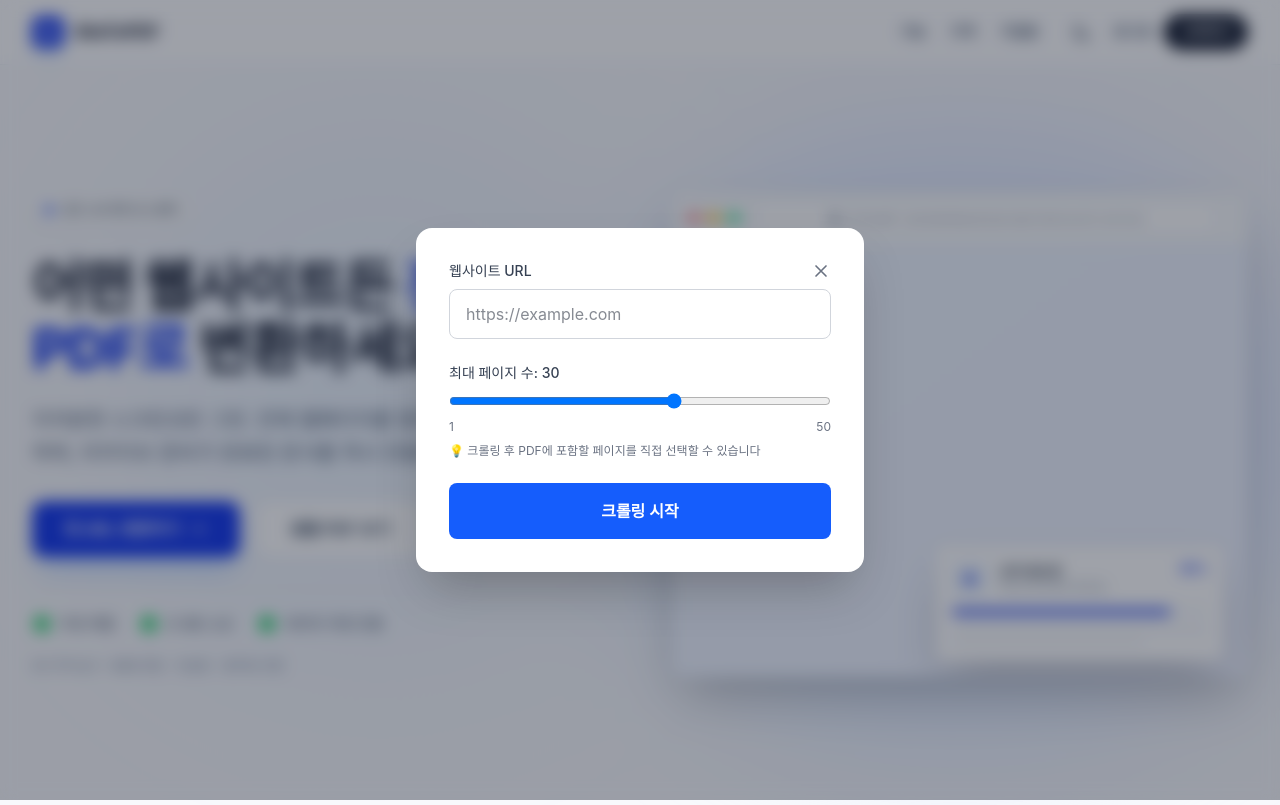
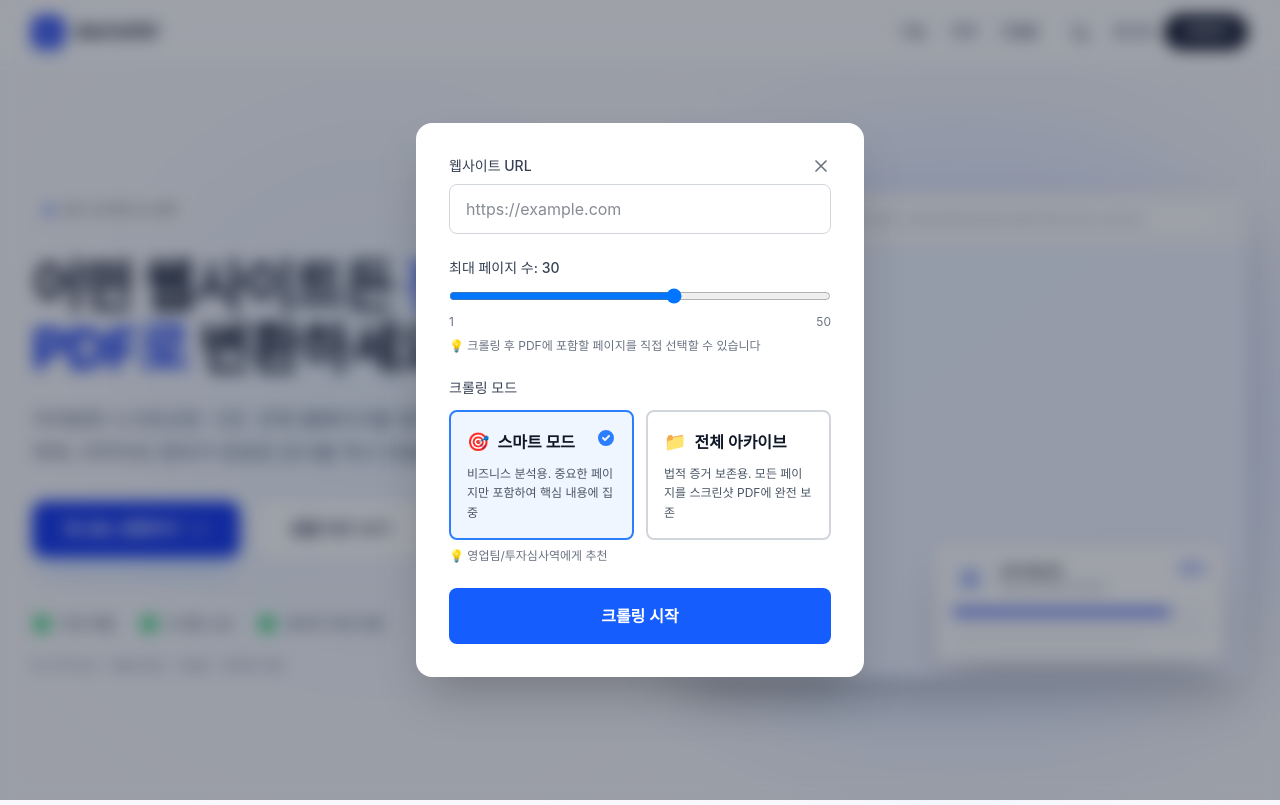
Before and after one commit to ingssg/site-to-pdf, a Next.js app: page / in a window 1280 px wide. Both pictures are taken after a click on the button "첫 URL 변환하기". Built offline with nearby package versions, Linux system fonts and the light colour scheme.

Commit message:
[FEAT] 크롤링 모드 선택 UI 추가 (Full/Smart 모드)

```diff
--- a/src/components/features/CrawlerForm.tsx
+++ b/src/components/features/CrawlerForm.tsx
@@ -50,6 +50,7 @@ export default function CrawlerForm({
 }: CrawlerFormProps = {}) {
   const [url, setUrl] = useState("");
   const [maxPages, setMaxPages] = useState(30);
+  const [crawlMode, setCrawlMode] = useState<'full' | 'smart'>('smart');
 
   const [loading, setLoading] = useState(false);
   const [crawlResult, setCrawlResult] = useState<CrawlAPIResponse | null>(null);
@@ -82,6 +83,7 @@ export default function CrawlerForm({
       const requestBody: CrawlAPIRequest = {
         url,
         maxPages,
+        crawlMode, // 크롤링 모드 전달
       };
 
       const response = await fetch("/api/crawl", {
@@ -183,6 +185,7 @@ export default function CrawlerForm({
           pages={crawlResult.data.crawl.pages}
           onComplete={handlePDFComplete}
           onClose={onClose || (() => {})}
+          crawlMode={crawlMode} // 크롤링 모드 전달
         />
       </Modal>
     );
@@ -237,6 +240,77 @@ export default function CrawlerForm({
             </div>
             <p className="text-xs text-gray-500 dark:text-slate-400 mt-2">
               💡 크롤링 후 PDF에 포함할 페이지를 직접 선택할 수 있습니다
+            </p>
+          </div>
+
+          {/* Crawl Mode Selection */}
+          <div>
+            <label className="block text-sm font-medium text-gray-700 dark:text-slate-300 mb-3">
+              크롤링 모드
+            </label>
+            <div className="grid grid-cols-1 sm:grid-cols-2 gap-3">
+              {/* Smart Mode */}
+              <button
+                type="button"
+                onClick={() => setCrawlMode('smart')}
+                className={`relative p-4 border-2 rounded-lg transition-all text-left ${
+                  crawlMode === 'smart'
+                    ? 'border-blue-500 bg-blue-50 dark:bg-blue-900/20'
+                    : 'border-gray-300 dark:border-slate-600 hover:border-gray-400 dark:hover:border-slate-500'
+                }`}
+              >
+                <div className="flex items-start justify-between mb-2">
+                  <div className="flex items-center gap-2">
+                    <span className="text-lg">🎯</span>
+                    <h3 className="font-semibold text-gray-900 dark:text-white">
+                      스마트 모드
+                    </h3>
+                  </div>
+                  {crawlMode === 'smart' && (
+                    <span className="text-blue-500">
+                      <svg className="w-5 h-5" fill="currentColor" viewBox="0 0 20 20">
+                        <path fillRule="evenodd" d="M10 18a8 8 0 100-16 8 8 0 000 16zm3.707-9.293a1 1 0 00-1.414-1.414L9 10.586 7.707 9.293a1 1 0 00-1.414 1.414l2 2a1 1 0 001.414 0l4-4z" clipRule="evenodd" />
+                      </svg>
+                    </span>
+                  )}
+                </div>
+                <p className="text-xs text-gray-600 dark:text-slate-400 leading-relaxed">
+                  비즈니스 분석용. 중요한 페이지만 포함하여 핵심 내용에 집중
+                </p>
+              </button>
+
+              {/* Full Mode */}
+              <button
+                type="button"
+                onClick={() => setCrawlMode('full')}
+                className={`relative p-4 border-2 rounded-lg transition-all text-left ${
+                  crawlMode === 'full'
+                    ? 'border-blue-500 bg-blue-50 dark:bg-blue-900/20'
+                    : 'border-gray-300 dark:border-slate-600 hover:border-gray-400 dark:hover:border-slate-500'
+                }`}
+              >
+                <div className="flex items-start justify-between mb-2">
+                  <div className="flex items-center gap-2">
+                    <span className="text-lg">📁</span>
+                    <h3 className="font-semibold text-gray-900 dark:text-white">
+                      전체 아카이브
+                    </h3>
+                  </div>
+                  {crawlMode === 'full' && (
+                    <span className="text-blue-500">
+                      <svg className="w-5 h-5" fill="currentColor" viewBox="0 0 20 20">
+                        <path fillRule="evenodd" d="M10 18a8 8 0 100-16 8 8 0 000 16zm3.707-9.293a1 1 0 00-1.414-1.414L9 10.586 7.707 9.293a1 1 0 00-1.414 1.414l2 2a1 1 0 001.414 0l4-4z" clipRule="evenodd" />
+                      </svg>
+                    </span>
+                  )}
+                </div>
+                <p className="text-xs text-gray-600 dark:text-slate-400 leading-relaxed">
+                  법적 증거 보존용. 모든 페이지를 스크린샷 PDF에 완전 보존
+                </p>
+              </button>
+            </div>
+            <p className="text-xs text-gray-500 dark:text-slate-400 mt-2">
+              💡 {crawlMode === 'smart' ? '영업팀/투자심사역에게 추천' : '법무팀/로펌에게 추천'}
             </p>
           </div>
 
```
